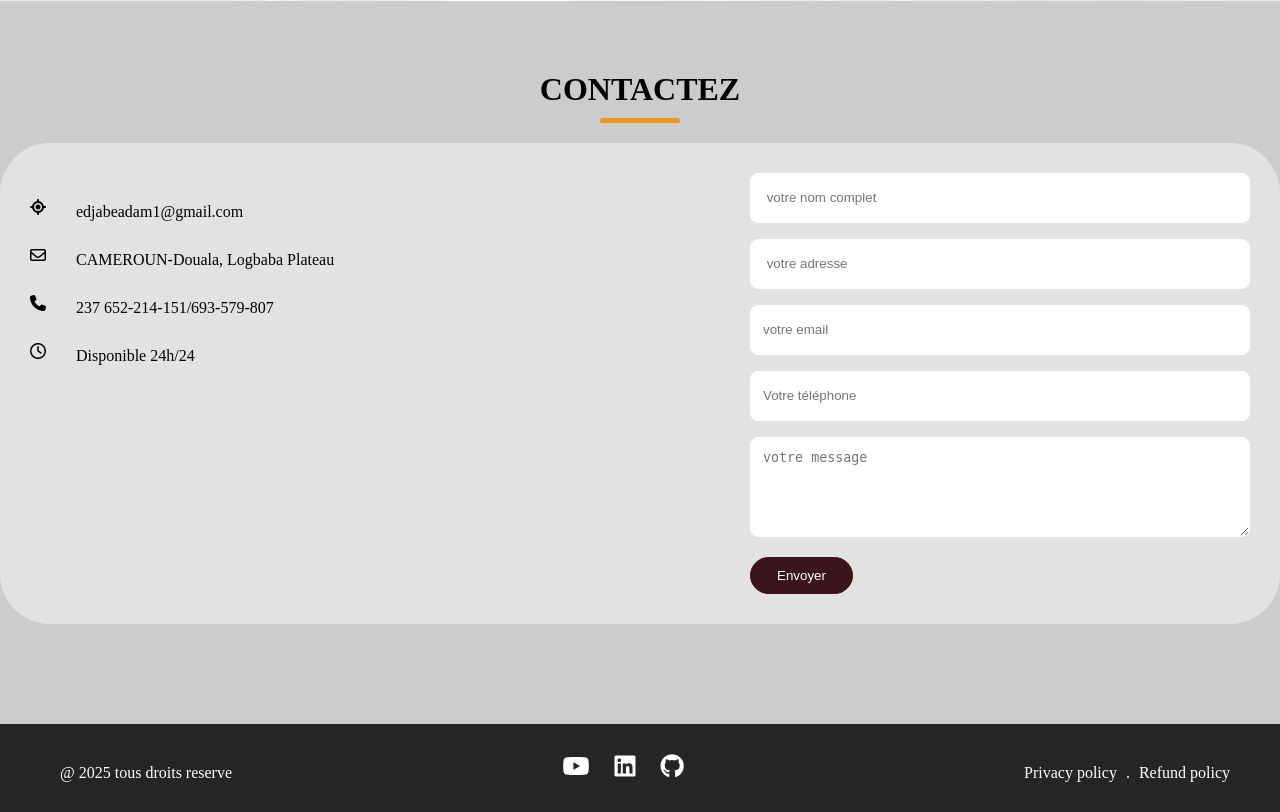
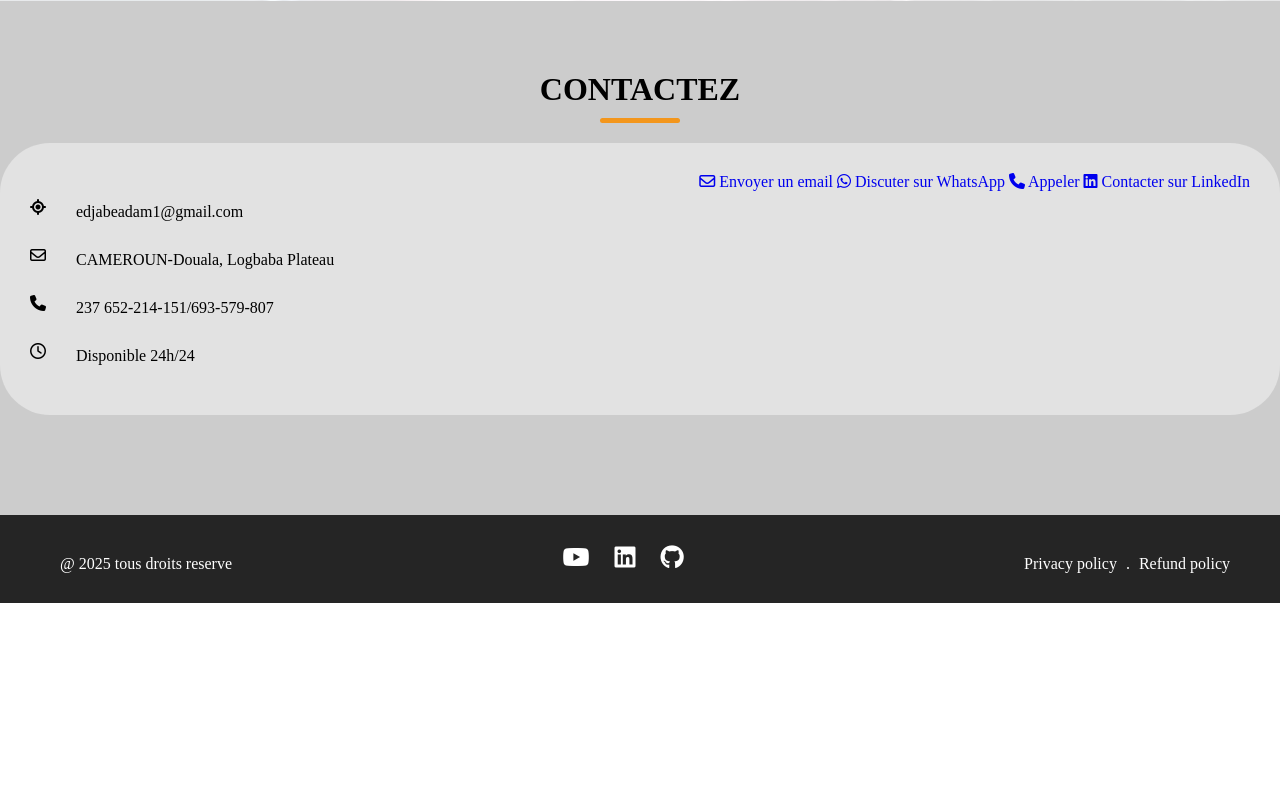
Before and after one commit to Basselte1/portFolio, a Django app: page / in a window 1280 px wide. Shown: the part 3764-4576 px from the top of the page. After the commit the page ends 4367 px from the top, so only its background shows below. Run offline with Django 5.2, Linux system fonts and the light colour scheme; some libraries are stand-ins or nearby versions; some web fonts are replaced.

Commit message:
suppresion du formulaire de contact

```diff
--- a/templates/index.html
+++ b/templates/index.html
@@ -295,9 +295,10 @@
             </li>
         </ul>
 
-        <form id="contact-form" method="POST" action="{% url 'home' %}" class="contact-form">
-             {% csrf_token %} <!--protection csrf_token-->
-            <label>
+
+        <!--form id="contact-form" method="POST" action="{% url 'home' %}" class="contact-form"-->
+            <!--protection csrf_token-->
+            <!--label>
                 <input type="text" name="nom" placeholder=" votre nom complet" class="form-input" required>
             </label>
             <label>
@@ -315,8 +316,21 @@
                 <textarea name="message" placeholder="votre message" class="form-input" required></textarea>
             </label>
             <button type="submit" class="submit-button">Envoyer</button>
-        </form>
-
+        </form-->
+        <div class="contact-actions">
+            <a href="mailto:edjabeadam1@gmail.com?subject=Demande%20de%20contact" class="contact-btn">
+                <i class="fa-regular fa-envelope"></i> Envoyer un email
+            </a>
+            <a href="https://wa.me/237652214151" target="_blank" rel="noopener noreferrer" class="contact-btn whatsapp">
+                <i class="fa-brands fa-whatsapp"></i> Discuter sur WhatsApp
+            </a>
+            <a href="tel:+237652214151" class="contact-btn">
+                <i class="fa-solid fa-phone"></i> Appeler
+            </a>
+            <a href="https://cm.linkedin.com/in/essame-adam-1242b1338" target="_blank" rel="noopener noreferrer" class="contact-btn">
+                <i class="fa-brands fa-linkedin"></i> Contacter sur LinkedIn
+            </a>
+        </div>
     </div>
 </section>
 
```
